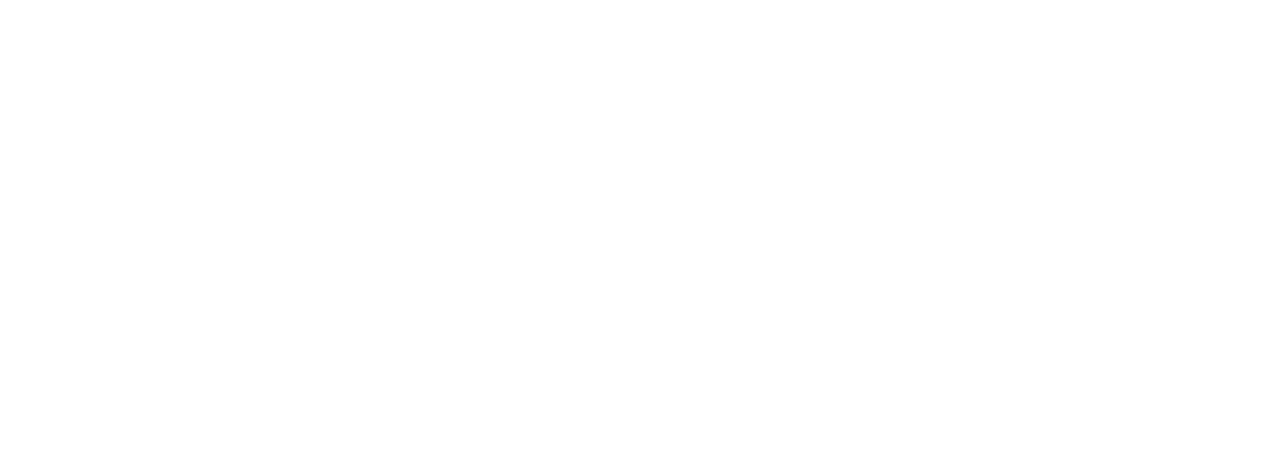
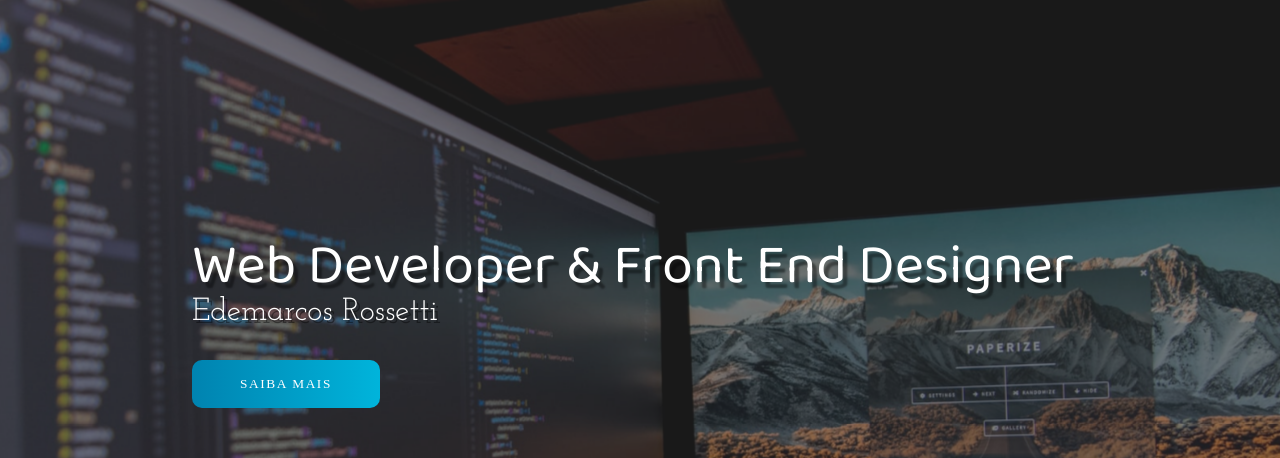
Before and after one commit to edemarcos/projeto_portfolio, a plain HTML site: page index.html in a window 1280 px wide. Shown: the top 458 px of the page. Drawn offline with Linux system fonts and the light colour scheme.

Commit message:
:packege:

```diff
--- a/index.html
+++ b/index.html
@@ -6,9 +6,26 @@
     <meta name="viewport" content="width=device-width, initial-scale=1.0">
     <link rel="stylesheet" href="style.css">
 
+    <link rel="apple-touch-icon" sizes="180x180" href="img/apple-touch-icon.png">
+    <link rel="icon" type="image/png" sizes="32x32" href="img/favicon-32x32.png">
+    <link rel="icon" type="image/png" sizes="16x16" href="img/favicon-16x16.png">
+    <link rel="manifest" href="site.webmanifest">
+
     <title>Edemarcos Rossetti</title>
 </head>
 <body>
+    <div class="container">
+        <header>
+            <div class="img-wrapper">
+                <img src="img/bg.jpg" alt="">
+            </div>
+            <div class="banner">
+                <h1>Web Developer & Front End Designer</h1>
+                <p>Edemarcos Rossetti</p>
+                <button>Saiba Mais</button>
+            </div>
 
+        </header>
+    </div>
 </body>
 </html>
--- a/style.css
+++ b/style.css
@@ -1,3 +1,101 @@
-@import url('https://fonts.googleapis.com/css2?family=Baloo+Da+2:wght@400;500;600;700&family=Josefin+Slab:ital,wght@0,300;0,400;0,600;0,700;1,300;1,600&family=Mulish:ital,wght@0,200;0,300;0,400;0,500;1,200;1,300;1,400&display=swap');
+@import url('https://fonts.googleapis.com/css2?family=Baloo+Da+2:wght@200;400;500;600;700&family=Josefin+Slab:ital,wght@0,300;0,400;0,600;0,700;1,300;1,600&family=Mulish:ital,wght@0,200;0,300;0,400;0,500;1,200;1,300;1,400&display=swap');
 
 @import url('https://cdnjs.cloudflare.com/ajax/libs/font-awesome/5.15.3/css/all.min.css');
+
+
+*{
+    margin: 0;
+    padding:0;
+}
+
+header{
+    width:100%;
+    height: 100vh;
+    overflow: hidden;
+    position:relative;
+}
+
+.img-wrapper{
+    width: 100%;
+    height: 100%;
+    overflow: hidden;
+    background-color: rgba(0,0,0, 0.8);
+}
+
+.img-wrapper img{
+    width: 100%;
+    height: 100%;
+    object-fit: cover;
+    opacity: 0.5;
+    animation: zoom 25s ;
+}
+
+@keyframes zoom{
+    0%{
+        transform:scale(1.3);
+    }
+    100%{
+        transform: scale(1);
+    }
+}
+
+
+.banner{
+    position: absolute;
+    top: 30%;
+    left: 15%;
+}
+
+.banner h1{
+    color:#ffffff;
+    font-size: 3.5rem;
+    font-family: "Baloo Da 2", serif;
+    font-weight: 200;
+    text-shadow: .3rem .4rem 2px rgba(0,0,0, .4);
+    line-height: 3.5rem;
+    opacity: 0;
+    animation: moveBanner 1s 0.7s forwards;
+}
+
+.banner p{
+    font-family: "Josefin Slab", serif;
+    color:#ffffff;
+    font-size: 2rem;
+    text-shadow: .2rem .2rem  rgba(0,0,0, .4);
+    margin-bottom: 2rem;
+    opacity: 0;
+    animation: moveBanner 1s 0.8s forwards;
+}
+
+.banner button{
+    font-family: "Muli", serif;
+    color:#ffffff;
+    text-transform: uppercase;
+    letter-spacing: .1rem;
+    background: #00B4DB;
+    background: -webkit-linear-gradient(to right, #0083B0, #00B4DB); background: linear-gradient(to right, #0083B0, #00B4DB);
+    border: none;
+    padding: 1rem 3rem;
+    border-radius: 10px;
+    cursor: pointer;
+    opacity: 0;
+    animation: moveBanner 1s 0.9s forwards;
+
+}
+
+@keyframes moveBanner{
+    0%{
+      transform: translateY(10rem) rotateY(-30deg);
+    }
+    100%{
+        transform: translateY(0) rotateY(0);
+        opacity: 1;
+    }
+}
+
+
+.banner button:hover{
+    border: solid 1px #00B4DB ;
+    background: rgba(0,0,0, .2);
+    color: #00B4DB;
+}
```
Also changed, not shown: img/android-chrome-192x192.png (renamed from android-chrome-192x192.png), img/android-chrome-512x512.png (renamed from android-chrome-512x512.png), img/apple-touch-icon.png (renamed from apple-touch-icon.png), img/bg.jpg (added), img/favicon-16x16.png (renamed from favicon-16x16.png), img/favicon-32x32.png (renamed from favicon-32x32.png), 1 other file.
